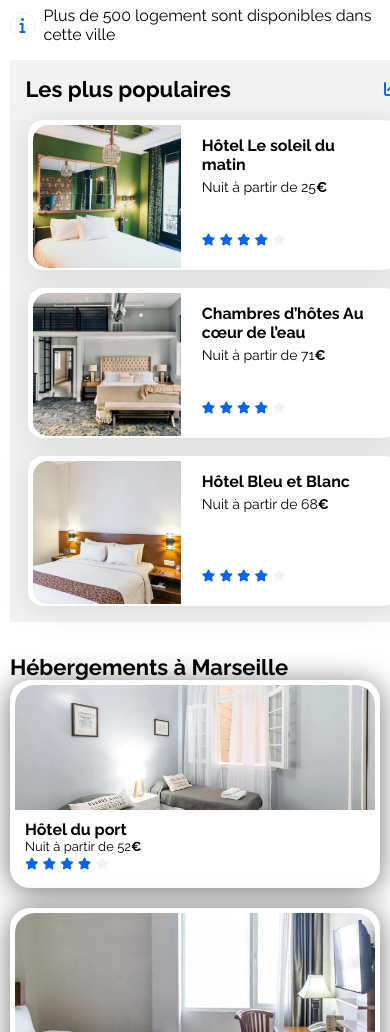
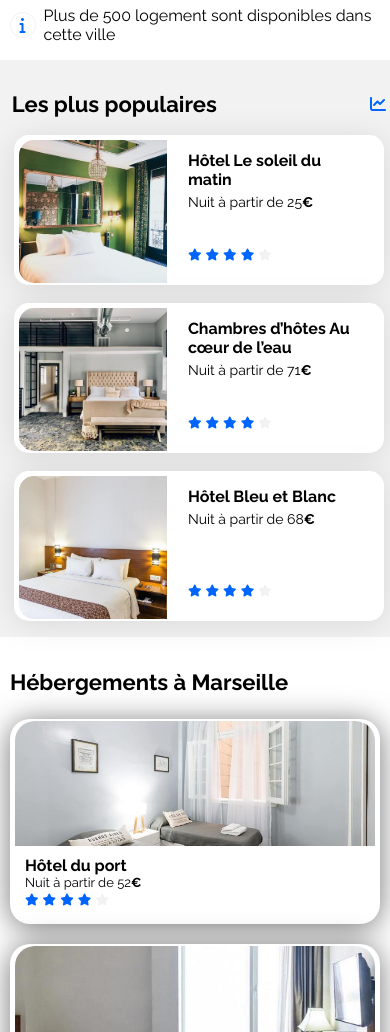
Before and after one commit to bugiste/Formation-OC, a plain HTML site: page index.html in a window 390 px wide. Shown: the part 488-1520 px from the top of the page. Drawn offline with Linux system fonts and the light colour scheme.

Commit message:
Operationnel jusque 480 px

```diff
--- a/css/style_new Sauv.css
+++ b/css/style_new Sauv.css
@@ -748,13 +748,13 @@ footer {
         display: flex;
         align-items: center;
         background-color: var(--main-bg-color);
-        border-radius: 13px 0 0 13px;
+        border-radius: 15px 0 0 15px;
         flex-shrink: 1;
         height: 100%;
         padding: 0 10px; /* Réduit pour mobile */
         min-height: 48px;
         position: relative;
-
+        margin-right: 0.2em;
     }
 
     .boutonRechercher,
@@ -818,7 +818,6 @@ footer {
     .TitreFiltre {
         font-size: 18px;
         margin-left: 0.5em;
-        margin-bottom: 1em; /* Ajout d'une marge en bas   */
     }
 
 
@@ -980,6 +979,7 @@ footer {
         padding: 0;
         margin: 0;
         margin-top: 2em;
+        margin-bottom: 1.5em;
     }
 
     .HotelsMarseille {
@@ -992,27 +992,16 @@ footer {
         /* padding: 0px; */
         padding: 0; /* Assurez-vous qu'il n'y a pas de padding asymétrique */
         margin: 0 auto; /* Centre le conteneur */
-        /* box-sizing: border-box; */
-        /* margin: 0; */
+
     }
 
     .MarseilleCards {
         /* Taille des cartes HBGT Marseille */
-
-        /* width: calc(100% - 20px);  *//* Réduit la largeur de 20px au total */
-        /* margin-left: auto; */
        width: 100%; /* Utilisez 100% au lieu de calc(100% - 20px) */
-       max-width: 400px;
+       /* max-width: 400px;  */
        /* margin-right: auto; */ /* Centre la carte */
         margin: 0 auto; /* Centrer la carte */
-        /* display: flex;
-        flex-direction: column;
-        border-radius: 20px;
-        overflow: hidden;
-        filter: drop-shadow(0px 3px 15px rgba(0, 0, 0, 0.1));
-        margin-bottom: 1em;
-        align-items: center; */
-
+        padding: 2px 5px 5px;
     }
 
     .MarseilleCardsContent {
@@ -1026,12 +1015,8 @@ footer {
         font-size: 22px;
         margin-bottom: 0.5em;
         margin-top: 0.5em ;
-        /* margin-left: 3rem;       */
-
-        /* Ajout DS */
         display: inline; /* Permet un retour à ligne naturel */
         white-space: normal; /* Permet le retour à ligne */
-
     }
 
     .populaires-icon {
@@ -1041,9 +1026,11 @@ footer {
     .populaires {
         /* border-radius: 0;
         margin: auto;   */
+        margin: 0;
         width: 100%;
-        padding: 0 2%;
-        /* margin: 2em 0;   */
+        /* background-color */
+        padding-right: 1em;
+        padding-left: 1%;
         border-radius: 0;
         /* box-sizing: border-box; */
     }
@@ -1051,9 +1038,9 @@ footer {
     .populaires-title  {
         display: flex;
         align-items: center; /* Alignement vertical */
-        gap: 6px; /* Espace entre le texte et l'icône */
-        padding: 0 2%;
-        margin: 1em 0;
+        gap: 4px; /* Espace entre le texte et l'icône */
+        /* padding: 0 2%; */
+        margin: 1em 2%;
     }
 
     .populaires-cards {
@@ -1144,23 +1131,18 @@ footer {
 
     .activitesMarseille{
         /* margin-right:0; */
-        padding-left: 5%;
+        /* padding-left: 5%; */
         width: 100%;
         margin-top: 4em;
+        margin-bottom: 1em;
         /* margin-bottom: 1em;         */
         display: flex;
         justify-content:flex-start;
     }
 
-    .afficher {
-        margin-left: 2cap;
-    }
-
     .titreActivites{
         margin-left: 1em;
         text-align: right;
-        /* border: 1px solid #ccc; */
-        /* padding: 0.5em 1em;  */
     }
 
     .FormatImageActivites {
@@ -1168,7 +1150,6 @@ footer {
         height: 7em;
         object-fit: cover;
         display: block;
-
     }
 
     /* .card-container {     */
```
